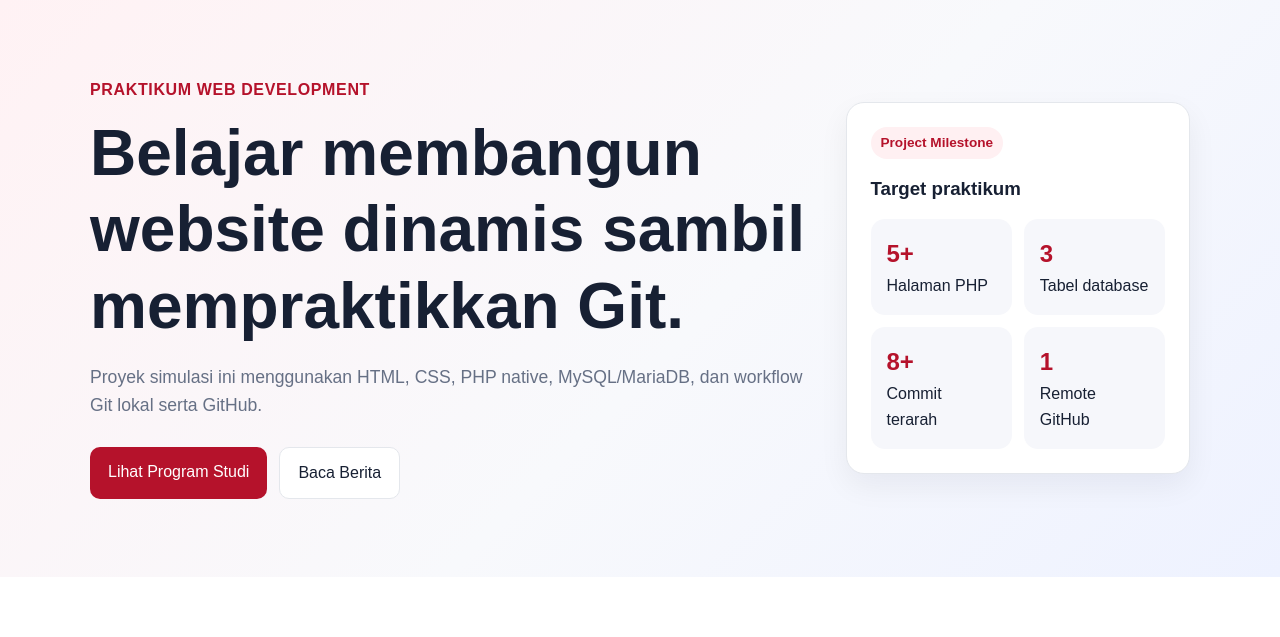
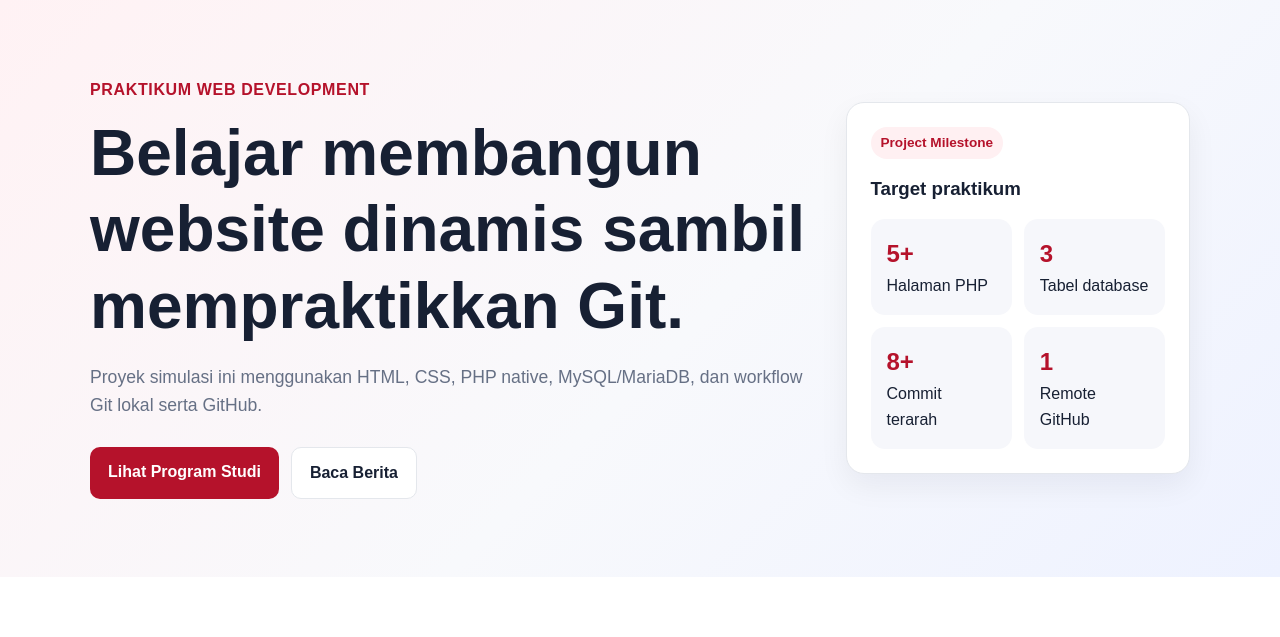
Before and after one commit to keyyilaa/telkom-company-profile-109062530011, a PHP site: page / in a window 1280 px wide. Shown: the part 78-715 px from the top of the page. Run offline with PHP 8.4, Linux system fonts and the light colour scheme; data comes from the database, SQL or seed files in the repository.

Commit message:
fix: perbaiki penulisan font-weight pada .btn

```diff
--- a/assets/css/style.css
+++ b/assets/css/style.css
@@ -49,7 +49,7 @@ h1 { font-size: clamp(2.1rem, 5vw, 4rem); margin: 12px 0 18px; }
 h2 { font-size: 2rem; margin-top: 0; }
 .lead { color: var(--muted); font-size: 1.1rem; max-width: 720px; }
 .actions { display: flex; gap: 12px; margin-top: 28px; flex-wrap: wrap; }
-.btn { display: inline-block; text-decoration: none; border: 0; cursor: pointer; padding: 12px 18px; border-radius: 10px; fontweight: 700; }
+.btn { display: inline-block; text-decoration: none; border: 0; cursor: pointer; padding: 12px 18px; border-radius: 10px; font-weight: 700; }
 .btn-primary { background: var(--primary); color: #fff; }
 .btn-outline { border: 1px solid var(--line); background: #fff; color: var(--ink); }
 .hero-card, .card {
```
